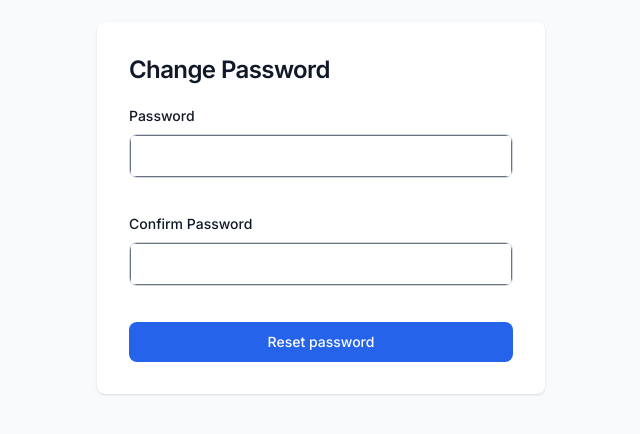
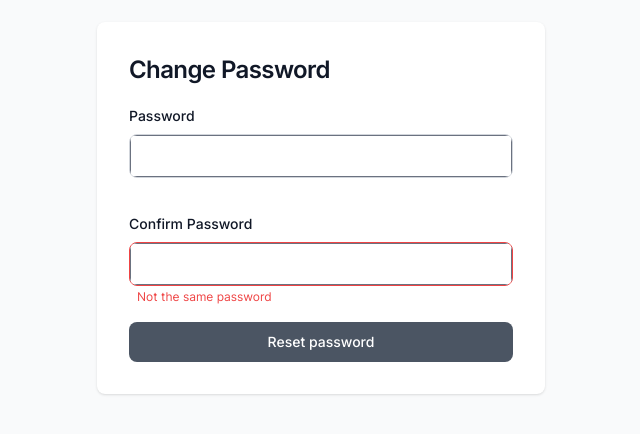
Before and after one commit to noted-eip/web, a React (Create React App) app: page /reset_password_password in a window 1280 px wide. Shown: the part 192-626 px from the top of the page, without its empty margins (319-959 px from the left). Built offline with nearby package versions, Linux system fonts and the light colour scheme; no server answers.

Commit message:
feat: update password api function

```diff
--- a/src/hooks/api/accounts.ts
+++ b/src/hooks/api/accounts.ts
@@ -7,14 +7,16 @@ import { V1Account, V1AuthenticateGoogleRequest, V1AuthenticateGoogleResponse, V
 import { newAccountCacheKey } from './cache'
 import { axiosRequestOptionsWithAuthorization,MutationHookOptions, QueryHookOptions } from './helpers'
 
-type TAccountIDContext = {
+type TResetPasswordContext = {
   account_id: string | null
   changeAccountId: React.Dispatch<string | null>
   reset_token: string | null
   changeResetToken: React.Dispatch<string | null>
+  auth_token: string | null
+  changeAuthToken: React.Dispatch<string | null>
 }
 
-export const ResetPasswordContext = React.createContext<TAccountIDContext | undefined>(undefined)
+export const ResetPasswordContext = React.createContext<TResetPasswordContext | undefined>(undefined)
 
 export const useResetPasswordContext = () => {
   const context = React.useContext(ResetPasswordContext)
--- a/src/hooks/api/password.ts
+++ b/src/hooks/api/password.ts
@@ -18,9 +18,11 @@ export const useForgetAccountPasswordValidateToken = (options?: MutationHookOpti
   }, options)
 }
 
-export type TAccountsAPIUpdateAccountPasswordRequest = {account_id: string, body: AccountsAPIUpdateAccountPasswordRequest}
+export type TAccountsAPIUpdateAccountPasswordRequest = {account_id: string, body: AccountsAPIUpdateAccountPasswordRequest, header: string}
 export const useUpdateAccountPassword = (options?: MutationHookOptions<TAccountsAPIUpdateAccountPasswordRequest, V1UpdateAccountPasswordResponse>) => {
   return useMutation(async (req: TAccountsAPIUpdateAccountPasswordRequest) => {
-    return (await openapiClient.accountsAPIUpdateAccountPassword(req.account_id, req.body, {})).data
+    return (await openapiClient.accountsAPIUpdateAccountPassword(req.account_id, req.body, {headers: {
+      'Authorization': `Bearer ${req.header}`
+    }})).data
   }, options)
 }
--- a/src/lib/constants.ts
+++ b/src/lib/constants.ts
@@ -15,5 +15,9 @@ export const LS_ACCOUNT_ID_KEY = 'account_id'
 export const LS_RESET_TOKEN_KEY = 'reset_token'
 
 // The key whithin the browser's local storage which contains the
+// current token of reset password.
+export const LS_RESET_AUTH_TOKEN_KEY = 'auth_token'
+
+// The key whithin the browser's local storage which contains the
 // development data.
 export const LS_DEVELOPMENT_DATA_KEY = 'dev'
--- a/src/views/UnauthenticatedRouter.tsx
+++ b/src/views/UnauthenticatedRouter.tsx
@@ -2,7 +2,7 @@ import React from 'react'
 import { Route, Routes } from 'react-router-dom'
 
 import { ResetPasswordContext } from '../hooks/api/accounts'
-import { LS_ACCOUNT_ID_KEY, LS_RESET_TOKEN_KEY } from '../lib/constants'
+import { LS_ACCOUNT_ID_KEY, LS_RESET_AUTH_TOKEN_KEY, LS_RESET_TOKEN_KEY } from '../lib/constants'
 import NotFoundView from './notfound/NotFoundView'
 import ResetPasswordEmail from './reset-password/ResetPasswordEmail'
 import ResetPasswordPassword from './reset-password/ResetPasswordPassword'
@@ -18,6 +18,9 @@ const UnauthenticatedRouter: React.FC = () => {
   )
   const [resetToken, setResetToken] = React.useState<string | null>(
     window.localStorage.getItem(LS_RESET_TOKEN_KEY)
+  )
+  const [authToken, setAuthToken] = React.useState<string | null>(
+    window.localStorage.getItem(LS_RESET_AUTH_TOKEN_KEY)
   )
   const changeAccountId = (val) => {
     setAccountId(val)
@@ -35,9 +38,19 @@ const UnauthenticatedRouter: React.FC = () => {
       window.localStorage.setItem(LS_RESET_TOKEN_KEY, val)
     }
   }
+  const changeAuthToken = (val) => {
+    setAuthToken(val)
+    if (val === null) {
+      window.localStorage.removeItem(LS_RESET_AUTH_TOKEN_KEY)
+    } else {
+      window.localStorage.setItem(LS_RESET_AUTH_TOKEN_KEY, val)
+    }
+  }
 
   return (
-    <ResetPasswordContext.Provider value={{account_id: accountId, changeAccountId: changeAccountId, reset_token: resetToken, changeResetToken: changeResetToken}}>
+    <ResetPasswordContext.Provider
+      value={{account_id: accountId, changeAccountId: changeAccountId, reset_token: resetToken, changeResetToken: changeResetToken, auth_token: authToken, changeAuthToken: changeAuthToken}}
+    >
       <Routes>
         <Route path='/' element={<WelcomeView />}></Route>
         <Route path='/signin' element={<SigninView />}></Route>
--- a/src/views/reset-password/ResetPasswordEmail.tsx
+++ b/src/views/reset-password/ResetPasswordEmail.tsx
@@ -1,4 +1,5 @@
 import React from 'react'
+import { useNavigate } from 'react-router-dom'
 
 import OldInput from '../../components/form/OldInput'
 import { useResetPasswordContext } from '../../hooks/api/accounts'
@@ -8,6 +9,7 @@ import { V1ForgetAccountPasswordResponse } from '../../protorepo/openapi/typescr
 
 
 const ResetPasswordEmail: React.FC = () => {
+  const navigate = useNavigate()
   const [email, setEmail] = React.useState('')
   const [emailValid, setEmailValid] = React.useState(false)
   const resetPasswordContext = useResetPasswordContext()
@@ -15,9 +17,8 @@ const ResetPasswordEmail: React.FC = () => {
 
   const forgetAccountPasswordMutation = useForgetAccountPassword({
     onSuccess: (data: V1ForgetAccountPasswordResponse) => {
-      console.log('token send !')
-      console.log(data)
       resetPasswordContext.changeAccountId(data.accountId)
+      navigate('/reset_password_token')
     },
   })
   const formIsValid = () => {
--- a/src/views/reset-password/ResetPasswordPassword.tsx
+++ b/src/views/reset-password/ResetPasswordPassword.tsx
@@ -4,6 +4,7 @@ import { useNavigate } from 'react-router-dom'
 import OldInput from '../../components/form/OldInput'
 import { useResetPasswordContext } from '../../hooks/api/accounts'
 import { useUpdateAccountPassword } from '../../hooks/api/password'
+import { validatePassword } from '../../lib/validators'
 import { V1UpdateAccountPasswordResponse } from '../../protorepo/openapi/typescript-axios'
 
 
@@ -11,16 +12,17 @@ const ResetPasswordPassword: React.FC = () => {
   const navigate = useNavigate()
   const [password, setPassword] = React.useState('')
   const [confirmPassword, setConfirmPassword] = React.useState('')
+  const [passwordValid, setPasswordValid] = React.useState(false)
   const resetPasswordContext = useResetPasswordContext()
   // const [emailValid, setEmailValid] = React.useState(false)
   const updateAccountMutation = useUpdateAccountPassword({
     onSuccess: (data: V1UpdateAccountPasswordResponse) => {
       console.log(data)
-      navigate('/')
+      // navigate('/')
     },
   })
   const formIsValid = () => {
-    return password !== confirmPassword && confirmPassword !== ''
+    return password === confirmPassword && confirmPassword !== '' && passwordValid
   }
 
 
@@ -40,16 +42,21 @@ const ResetPasswordPassword: React.FC = () => {
                 throw new Error('No data in resetPasswordContext')
               if (resetPasswordContext.reset_token === null)
                 throw new Error('No data in resetPasswordContext')
-              updateAccountMutation.mutate({account_id: resetPasswordContext.account_id as string, body: {password, token: resetPasswordContext.reset_token as string}})
+              console.log(resetPasswordContext)
+              updateAccountMutation.mutate({account_id: resetPasswordContext.account_id as string, body: {password, token: resetPasswordContext.reset_token as string}, header: resetPasswordContext.auth_token as string})
             }}
           >
             <OldInput
               label='Password'
               type='password'
+              tooltip='6 characters, letters numbers and symbols'
               value={password}
               onChange={(e) => {
-                setPassword(e.target.value)
+                const val = e.target.value as string
+                setPassword(val)
+                setPasswordValid(validatePassword(val) === undefined)
               }}
+              isInvalidBlur={!passwordValid}
             />
             <OldInput
               label='Confirm Password'
@@ -58,11 +65,11 @@ const ResetPasswordPassword: React.FC = () => {
               onChange={(e) => {
                 setConfirmPassword(e.target.value)
               }}
-              isInvalid={formIsValid()}
+              isInvalid={!formIsValid()}
               errorMessage={'Not the same password'}
             />
             <button type='submit' className='mt-2 w-full rounded-lg bg-blue-600 px-5 py-2.5 text-center text-sm font-medium text-white hover:bg-blue-700 focus:outline-none focus:ring-4 focus:ring-blue-300 disabled:bg-gray-600 dark:bg-blue-600 dark:hover:bg-blue-700 dark:focus:ring-blue-800'
-              disabled={formIsValid() || updateAccountMutation.isLoading}
+              disabled={!formIsValid() || updateAccountMutation.isLoading}
             >
               Reset password
             </button>
--- a/src/views/reset-password/ResetPasswordToken.tsx
+++ b/src/views/reset-password/ResetPasswordToken.tsx
@@ -13,10 +13,10 @@ const ResetPasswordEmail: React.FC = () => {
   const [token, setToken] = React.useState('')
   const forgetAccountPasswordValidateTokenMutation = useForgetAccountPasswordValidateToken({
     onSuccess: (data: V1ForgetAccountPasswordValidateTokenResponse) => {
-      console.log('token send !')
       console.log(data)
       // Must check if the token is validate or not
       resetPasswordContext.changeResetToken(data.resetToken)
+      resetPasswordContext.changeAuthToken(data.authToken)
       navigate('/reset_password_password')
     },
   })
```
